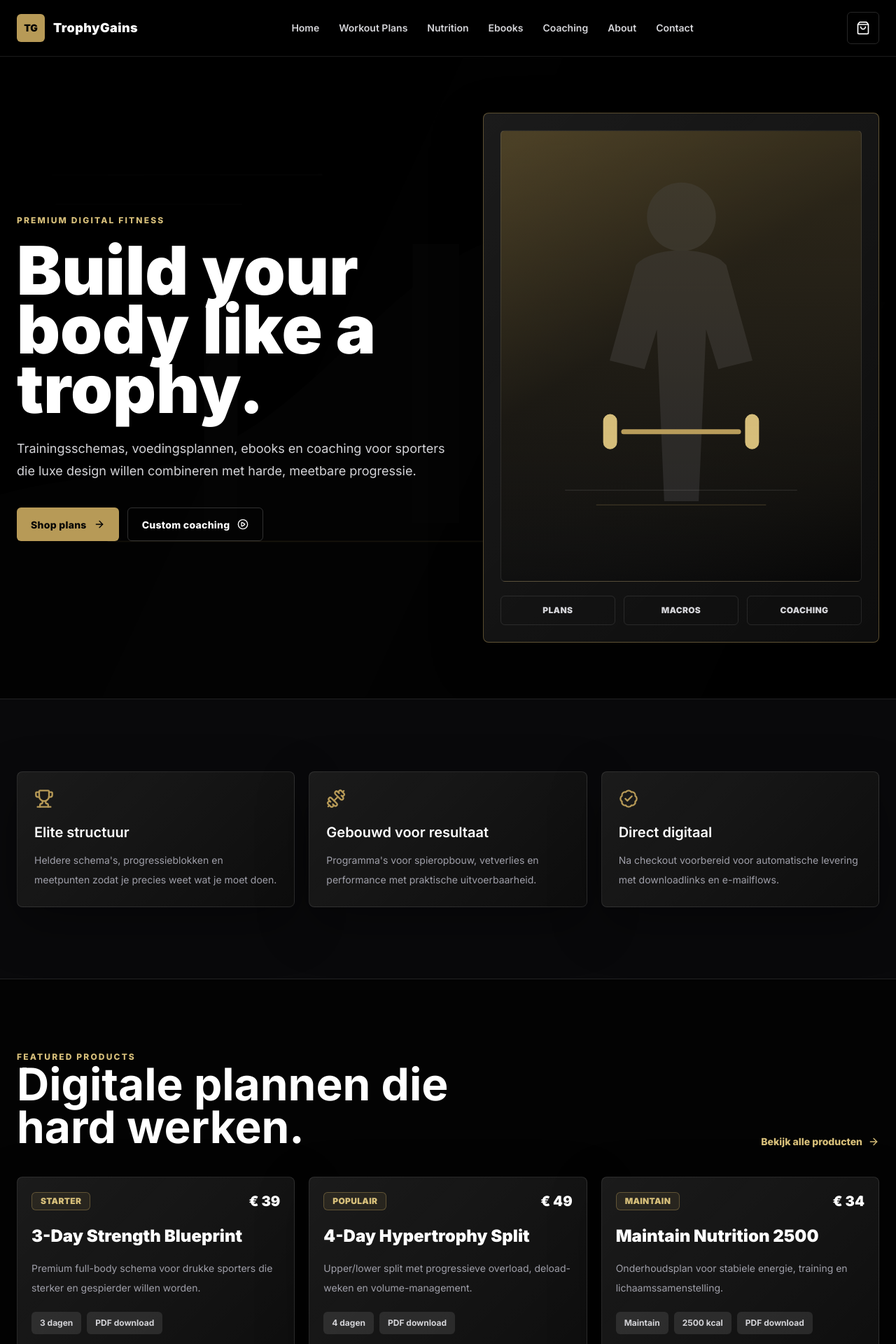
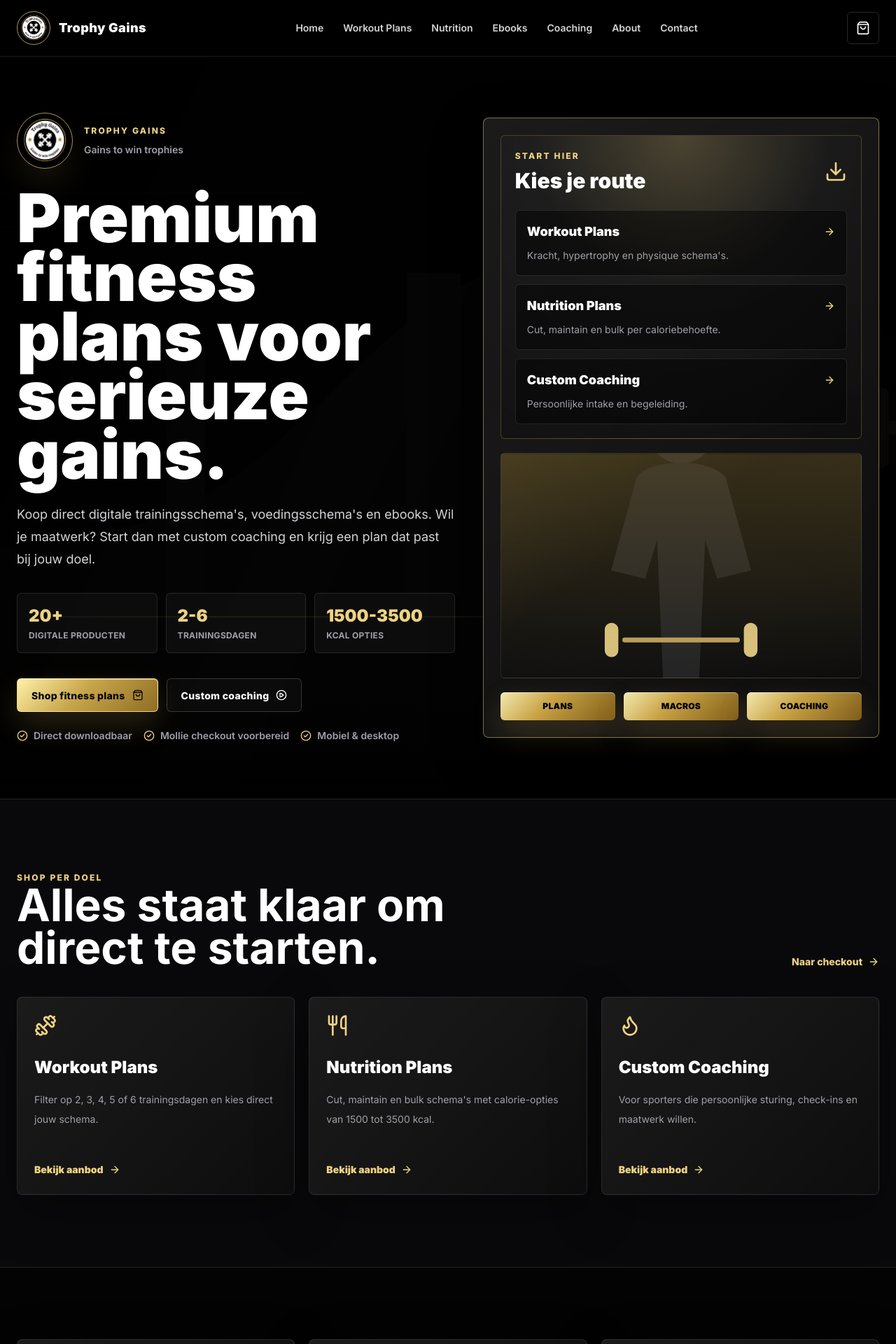
Before and after one commit to kingfreshRLLMN/trophygains, a Next.js app: page / in a window 1280 px wide. Shown: the top 1920 px of the page at 70% size. Built offline with nearby package versions, Linux system fonts and the light colour scheme; a web font is replaced by a local one.

Commit message:
Improve homepage and add TrophyGains logo

```diff
--- a/app/globals.css
+++ b/app/globals.css
@@ -3,8 +3,9 @@
 :root {
   --background: #030303;
   --foreground: #ffffff;
-  --gold: #b79a57;
-  --gold-soft: #d7bf7a;
+  --gold: #c8a64b;
+  --gold-soft: #efd382;
+  --gold-deep: #8f6d24;
   --charcoal: #0b0b0d;
 }
 
@@ -13,6 +14,7 @@
   --color-foreground: var(--foreground);
   --color-gold: var(--gold);
   --color-gold-soft: var(--gold-soft);
+  --color-gold-deep: var(--gold-deep);
   --font-sans: var(--font-inter);
   --font-display: var(--font-playfair);
 }
@@ -61,8 +63,16 @@ body {
   box-shadow: 0 24px 70px rgba(0, 0, 0, 0.35);
 }
 
+.gold-surface {
+  background:
+    linear-gradient(135deg, rgba(255, 245, 184, 0.95) 0%, rgba(203, 164, 68, 0.98) 42%, rgba(129, 94, 26, 0.98) 100%);
+  box-shadow:
+    inset 0 1px 0 rgba(255, 255, 255, 0.45),
+    0 18px 40px rgba(200, 166, 75, 0.22);
+}
+
 .gold-border {
-  border-color: rgba(183, 154, 87, 0.45);
+  border-color: rgba(239, 211, 130, 0.48);
 }
 
 .btn-primary,
@@ -91,12 +101,18 @@ body {
 }
 
 .btn-gold {
-  background: var(--gold);
+  border: 1px solid rgba(255, 236, 157, 0.75);
+  background:
+    linear-gradient(135deg, #fff1a8 0%, #c8a64b 45%, #8f6d24 100%);
   color: #050505;
+  box-shadow:
+    inset 0 1px 0 rgba(255, 255, 255, 0.55),
+    0 18px 40px rgba(200, 166, 75, 0.2);
 }
 
 .btn-secondary {
   border: 1px solid rgba(255, 255, 255, 0.18);
+  background: rgba(255, 255, 255, 0.03);
   color: #ffffff;
 }
 
@@ -107,7 +123,8 @@ body {
 }
 
 .btn-secondary:hover {
-  border-color: rgba(215, 191, 122, 0.65);
+  border-color: rgba(239, 211, 130, 0.72);
+  background: rgba(239, 211, 130, 0.08);
 }
 
 .text-link {
--- a/app/page.tsx
+++ b/app/page.tsx
@@ -1,4 +1,4 @@
-import { ArrowRight, BadgeCheck, Dumbbell, Sparkles, Trophy } from "lucide-react";
+import { ArrowRight, BadgeCheck, Dumbbell, Flame, Sparkles, Trophy, Utensils } from "lucide-react";
 import { CTASection } from "@/components/CTASection";
 import { HeroSection } from "@/components/HeroSection";
 import { MotionSection } from "@/components/MotionSection";
@@ -29,6 +29,27 @@ const reviews = [
   "De coaching-intake voelt persoonlijk en professioneel.",
 ];
 
+const categories = [
+  {
+    icon: Dumbbell,
+    href: "/workout-plans",
+    title: "Workout Plans",
+    text: "Filter op 2, 3, 4, 5 of 6 trainingsdagen en kies direct jouw schema.",
+  },
+  {
+    icon: Utensils,
+    href: "/nutrition-plans",
+    title: "Nutrition Plans",
+    text: "Cut, maintain en bulk schema's met calorie-opties van 1500 tot 3500 kcal.",
+  },
+  {
+    icon: Flame,
+    href: "/custom-coaching",
+    title: "Custom Coaching",
+    text: "Voor sporters die persoonlijke sturing, check-ins en maatwerk willen.",
+  },
+];
+
 export default function Home() {
   const featuredProducts = getFeaturedProducts();
 
@@ -37,6 +58,32 @@ export default function Home() {
       <HeroSection />
 
       <MotionSection className="section-padding border-y border-white/10 bg-zinc-950">
+        <div className="mx-auto max-w-7xl px-6">
+          <div className="mb-10 flex flex-col justify-between gap-5 md:flex-row md:items-end">
+            <div>
+              <p className="eyebrow">Shop per doel</p>
+              <h2 className="section-title">Alles staat klaar om direct te starten.</h2>
+            </div>
+            <a className="text-link" href="/checkout">
+              Naar checkout <ArrowRight className="h-4 w-4" />
+            </a>
+          </div>
+          <div className="grid gap-5 md:grid-cols-3">
+            {categories.map((category) => (
+              <a className="premium-card group p-6 transition hover:-translate-y-1 hover:border-gold-soft/60" href={category.href} key={category.title}>
+                <category.icon className="mb-7 h-8 w-8 text-gold-soft" />
+                <h2 className="text-2xl font-black">{category.title}</h2>
+                <p className="mt-4 min-h-20 text-sm leading-7 text-zinc-400">{category.text}</p>
+                <span className="mt-6 inline-flex items-center gap-2 text-sm font-black text-gold-soft">
+                  Bekijk aanbod <ArrowRight className="h-4 w-4 transition group-hover:translate-x-1" />
+                </span>
+              </a>
+            ))}
+          </div>
+        </div>
+      </MotionSection>
+
+      <MotionSection className="section-padding">
         <div className="mx-auto grid max-w-7xl gap-5 px-6 md:grid-cols-3">
           {benefits.map((benefit) => (
             <div className="premium-card p-6" key={benefit.title}>
@@ -48,12 +95,12 @@ export default function Home() {
         </div>
       </MotionSection>
 
-      <MotionSection className="section-padding">
+      <MotionSection className="section-padding bg-zinc-950">
         <div className="mx-auto max-w-7xl px-6">
           <div className="mb-10 flex flex-col justify-between gap-5 md:flex-row md:items-end">
             <div>
               <p className="eyebrow">Featured Products</p>
-              <h2 className="section-title">Digitale plannen die hard werken.</h2>
+              <h2 className="section-title">Populaire digitale producten.</h2>
             </div>
             <a className="text-link" href="/workout-plans">
               Bekijk alle producten <ArrowRight className="h-4 w-4" />
--- a/components/HeroSection.tsx
+++ b/components/HeroSection.tsx
@@ -1,43 +1,110 @@
 "use client";
 
 import Link from "next/link";
+import Image from "next/image";
 import { motion } from "framer-motion";
-import { ArrowRight, PlayCircle } from "lucide-react";
+import { ArrowRight, CheckCircle2, Download, PlayCircle, ShoppingBag } from "lucide-react";
+
+const stats = [
+  ["20+", "digitale producten"],
+  ["2-6", "trainingsdagen"],
+  ["1500-3500", "kcal opties"],
+];
+
+const quickLinks = [
+  { href: "/workout-plans", label: "Workout Plans", text: "Kracht, hypertrophy en physique schema's." },
+  { href: "/nutrition-plans", label: "Nutrition Plans", text: "Cut, maintain en bulk per caloriebehoefte." },
+  { href: "/custom-coaching", label: "Custom Coaching", text: "Persoonlijke intake en begeleiding." },
+];
 
 export function HeroSection() {
   return (
     <section className="relative overflow-hidden bg-black">
-      <div className="absolute inset-0 opacity-70">
-        <div className="absolute inset-0 bg-[linear-gradient(115deg,rgba(0,0,0,0.96)_0%,rgba(0,0,0,0.68)_42%,rgba(0,0,0,0.92)_100%),url('/hero-training.svg')] bg-cover bg-center" />
+      <div className="absolute inset-0">
+        <div className="absolute inset-0 bg-[linear-gradient(115deg,rgba(0,0,0,0.98)_0%,rgba(0,0,0,0.78)_42%,rgba(0,0,0,0.96)_100%),url('/hero-training.svg')] bg-cover bg-center" />
+        <div className="absolute inset-x-0 bottom-0 h-40 bg-gradient-to-t from-black to-transparent" />
       </div>
-      <div className="relative mx-auto grid min-h-[calc(100vh-5rem)] max-w-7xl items-center gap-10 px-6 py-20 lg:grid-cols-[1.05fr_0.95fr]">
+      <div className="relative mx-auto grid min-h-[calc(100vh-5rem)] max-w-7xl items-center gap-10 px-6 py-16 lg:grid-cols-[1.05fr_0.95fr] lg:py-20">
         <motion.div initial={{ opacity: 0, y: 32 }} animate={{ opacity: 1, y: 0 }} transition={{ duration: 0.8 }}>
-          <p className="eyebrow">Premium Digital Fitness</p>
+          <div className="mb-7 flex items-center gap-4">
+            <Image
+              alt="TrophyGains logo"
+              className="h-20 w-20 rounded-full border border-gold-soft/70 object-cover shadow-2xl shadow-gold/20"
+              height={120}
+              priority
+              src="/trophygains-logo.png"
+              width={120}
+            />
+            <div>
+              <p className="eyebrow">Trophy Gains</p>
+              <p className="mt-2 text-sm font-semibold text-zinc-400">Gains to win trophies</p>
+            </div>
+          </div>
           <h1 className="mt-5 max-w-4xl text-6xl font-black leading-[0.88] tracking-normal text-white md:text-8xl">
-            Build your body like a trophy.
+            Premium fitness plans voor serieuze gains.
           </h1>
           <p className="mt-7 max-w-2xl text-lg leading-8 text-zinc-300">
-            Trainingsschemas, voedingsplannen, ebooks en coaching voor sporters die luxe design willen combineren met harde, meetbare progressie.
+            Koop direct digitale trainingsschema&apos;s, voedingsschema&apos;s en ebooks. Wil je maatwerk? Start dan met custom coaching en krijg een plan dat past bij jouw doel.
           </p>
+          <div className="mt-8 grid gap-3 sm:grid-cols-3">
+            {stats.map(([value, label]) => (
+              <div className="rounded-md border border-white/10 bg-white/[0.04] p-4" key={label}>
+                <div className="text-2xl font-black text-gold-soft">{value}</div>
+                <div className="mt-1 text-xs font-bold uppercase tracking-wide text-zinc-400">{label}</div>
+              </div>
+            ))}
+          </div>
           <div className="mt-9 flex flex-col gap-3 sm:flex-row">
             <Link className="btn-gold" href="/workout-plans">
-              Shop plans <ArrowRight className="h-4 w-4" />
+              Shop fitness plans <ShoppingBag className="h-4 w-4" />
             </Link>
             <Link className="btn-secondary" href="/custom-coaching">
               Custom coaching <PlayCircle className="h-4 w-4" />
             </Link>
           </div>
+          <div className="mt-6 flex flex-wrap gap-4 text-sm font-semibold text-zinc-400">
+            {["Direct downloadbaar", "Mollie checkout voorbereid", "Mobiel & desktop"].map((item) => (
+              <span className="inline-flex items-center gap-2" key={item}>
+                <CheckCircle2 className="h-4 w-4 text-gold-soft" />
+                {item}
+              </span>
+            ))}
+          </div>
         </motion.div>
         <motion.div
-          className="premium-card gold-border p-6"
+          className="premium-card gold-border p-5 md:p-6"
           initial={{ opacity: 0, scale: 0.96 }}
           animate={{ opacity: 1, scale: 1 }}
           transition={{ delay: 0.18, duration: 0.7 }}
         >
-          <div className="aspect-[4/5] rounded-md border border-white/10 bg-[linear-gradient(180deg,rgba(183,154,87,0.22),rgba(255,255,255,0.03)),url('/athlete-card.svg')] bg-cover bg-center" />
+          <div className="rounded-md border border-gold/30 bg-[radial-gradient(circle_at_top,rgba(239,211,130,0.24),rgba(255,255,255,0.02)_42%,rgba(0,0,0,0.2)_100%)] p-5">
+            <div className="flex items-center justify-between gap-4">
+              <div>
+                <p className="eyebrow">Start hier</p>
+                <h2 className="mt-2 text-3xl font-black">Kies je route</h2>
+              </div>
+              <Download className="h-8 w-8 text-gold-soft" />
+            </div>
+            <div className="mt-6 grid gap-3">
+              {quickLinks.map((item) => (
+                <Link
+                  className="group rounded-md border border-white/10 bg-black/45 p-4 transition hover:border-gold-soft/70 hover:bg-gold/10"
+                  href={item.href}
+                  key={item.href}
+                >
+                  <div className="flex items-center justify-between gap-4">
+                    <h3 className="text-lg font-black">{item.label}</h3>
+                    <ArrowRight className="h-4 w-4 text-gold-soft transition group-hover:translate-x-1" />
+                  </div>
+                  <p className="mt-2 text-sm leading-6 text-zinc-400">{item.text}</p>
+                </Link>
+              ))}
+            </div>
+          </div>
+          <div className="mt-5 aspect-[16/10] rounded-md border border-white/10 bg-[linear-gradient(180deg,rgba(200,166,75,0.24),rgba(255,255,255,0.03)),url('/athlete-card.svg')] bg-cover bg-center" />
           <div className="mt-5 grid grid-cols-3 gap-3 text-center">
             {["Plans", "Macros", "Coaching"].map((item) => (
-              <div className="rounded-md border border-white/10 py-3 text-xs font-black uppercase tracking-wide text-zinc-300" key={item}>
+              <div className="gold-surface rounded-md py-3 text-xs font-black uppercase tracking-wide text-black" key={item}>
                 {item}
               </div>
             ))}
--- a/components/Navbar.tsx
+++ b/components/Navbar.tsx
@@ -1,6 +1,7 @@
 "use client";
 
 import Link from "next/link";
+import Image from "next/image";
 import { Menu, ShoppingBag, X } from "lucide-react";
 import { useState } from "react";
 import { useCart } from "@/components/CartProvider";
@@ -23,10 +24,15 @@ export function Navbar() {
     <header className="sticky top-0 z-50 border-b border-white/10 bg-black/80 backdrop-blur-xl">
       <nav className="mx-auto flex h-20 max-w-7xl items-center justify-between px-6">
         <Link className="flex items-center gap-3" href="/">
-          <span className="flex h-10 w-10 items-center justify-center rounded-md border border-gold/60 bg-gold text-sm font-black text-black">
-            TG
-          </span>
-          <span className="text-lg font-black tracking-wide">TrophyGains</span>
+          <Image
+            alt="TrophyGains logo"
+            className="h-12 w-12 rounded-full border border-gold-soft/70 object-cover"
+            height={64}
+            priority
+            src="/trophygains-logo.png"
+            width={64}
+          />
+          <span className="text-lg font-black tracking-wide">Trophy Gains</span>
         </Link>
 
         <div className="hidden items-center gap-7 lg:flex">
```
Also changed, not shown: public/trophygains-logo.png (added).
